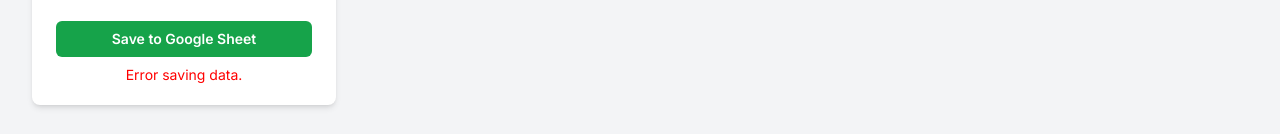
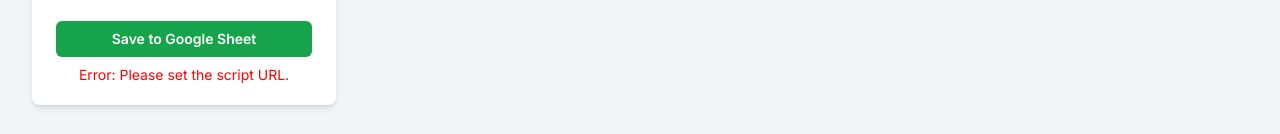
Before and after one commit to miflalfayaz/9-box, a plain HTML site: page index.html in a window 1280 px wide. Both pictures are taken after typing "Sample", "Sample", "Sample" into the empty fields and a click on the button "Save to Google Sheet". Shown: the part 1318-1452 px from the top of the page. Drawn offline with nearby package versions, Linux system fonts and the light colour scheme; no server answers.

Commit message:
Update index.html

```diff
--- a/index.html
+++ b/index.html
@@ -260,7 +260,7 @@
                 // IMPORTANT: Replace this with your actual Google Apps Script Web App URL
                 const googleScriptURL = 'https://script.google.com/macros/s/AKfycbzeDdAAl8MRR8ZX_0qTdawbhFppiPVhN0WyCDWDmVa5wq_zkmNyPGHBIVrQxLP66mwP/exec';
 
-                if (googleScriptURL === 'PASTE_YOUR_GOOGLE_APPS_SCRIPT_URL_HERE') {
+                if (googleScriptURL === 'https://script.google.com/macros/s/AKfycbzeDdAAl8MRR8ZX_0qTdawbhFppiPVhN0WyCDWDmVa5wq_zkmNyPGHBIVrQxLP66mwP/exec') {
                     saveMessage.textContent = 'Error: Please set the script URL.';
                     saveMessage.style.color = 'red';
                     saveMessage.style.opacity = '1';
```
